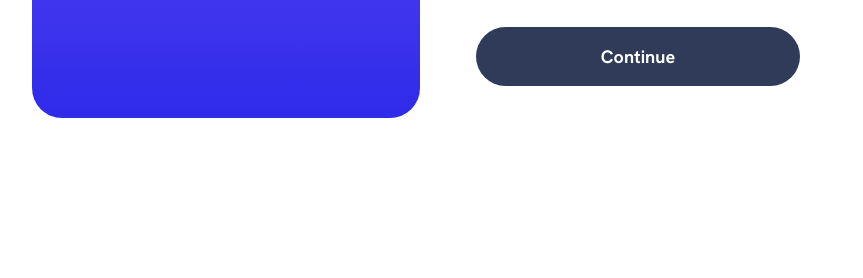
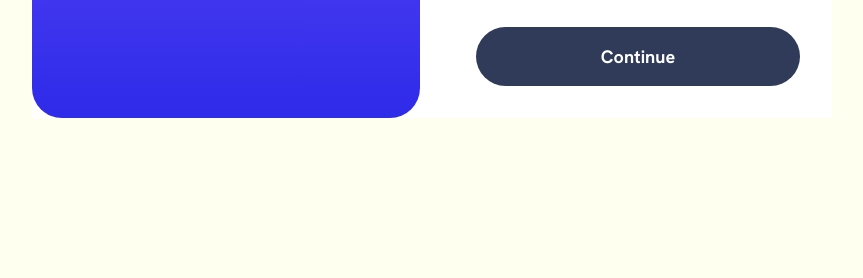
Before and after one commit to Jan-Dev0/11-results-summary-component, a plain HTML site: page index.html in a window 1280 px wide. Shown: the part 522-800 px from the top of the page, without its empty margins (208-1071 px from the left). Drawn offline with Linux system fonts and the light colour scheme.

Commit message:
adjust body bg-color

```diff
--- a/styles.css
+++ b/styles.css
@@ -68,6 +68,7 @@ body {
   font-family: "Hanken Grotesk", sans-serif;
   font-size: 1.8rem;
   font-weight: 500;
+  background-color: #0b1215;
   color: var(--light-lavender);
   min-height: 100vh;
   display: flex;
@@ -79,6 +80,7 @@ body {
 /* Card styles */
 
 .card {
+  background-color: var(--white);
   min-width: 30rem;
   max-width: 37.5rem;
   display: flex;
@@ -212,6 +214,9 @@ body {
 
 /* Responisve styles for desktop view */
 @media (min-width: 47.5rem) {
+  body {
+    background-color: #FFFFF0;
+  }
   .card {
     flex-direction: row;
     max-width: 80rem;
```
